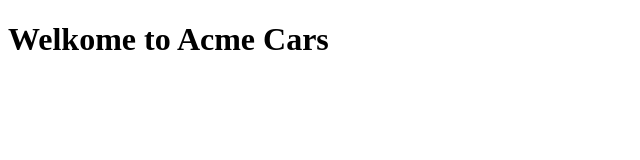
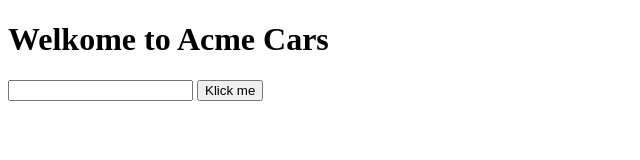
Before and after one commit to Traktor150/AcmeCarsU211006, a website: page public/home.html in a window 1280 px wide. Shown: the whole page, without its empty margins (0-640 px from the left). Drawn offline with Linux system fonts and the light colour scheme.

Commit message:
lagt till så att man kan se all information för en spesefik bil.

```diff
--- a/public/data/Cars.json
+++ b/public/data/Cars.json
@@ -1,5 +1,5 @@
 {"Cars":[
-    {"Id" : "1", "Make": "Volvo", "Model": "V70", "Color": "White", "Km": "1292", "Price":"3465","Year":"1998"},
+    {"Id":"1","Make":"Volvo","Model":"V70","Color":"White","Km":"1292","Price":"3465","Year":"1998"},
     {"Id":"31","Make":"Skoda","Model":"Fabia","Color":"Red","Km":"1292","Price":"76556","Year":"2001"},
     {"Id":"14","Make":"Volvo","Model":"XC90","Color":"Blue","Km":"432","Price":"32001","Year":"2003"},
     {"Id":"4","Make":"Volvo","Model":"V70","Color":"Red","Km":"1223492","Price":"24512","Year":"1998"},
--- a/public/home.html
+++ b/public/home.html
@@ -11,8 +11,46 @@
 
     <div id="myCars"></div>
 
+    <input type="text" id="selectedId" >
+    <button onclick="myFunktion()">Klick me</button>
+
+    <div id="specificCar"></div>
+
     <script src="js/app"></script>
+    <script>
+        function myFunktion() {
+            const dataURL = '../data/cars.json';
+            const req = new XMLHttpRequest();
+            req.open('GET', dataURL);
+            req.responseType = 'json';
+            req.send();
 
+            console.log('Data reseved');
+
+            req.onload = () => {
+                const data = req.response;
+                console.log(data);
+
+                const cars = data['Cars'];
+
+                const x = document.getElementById('selectedId').value;
+                console.log(x);
+
+                for (let i = 0; i < cars.length; i++) {
+                    console.log('chekt index: ' + i);
+                    if (x == cars[i].Id){
+                        console.log('Found index: ' + i);
+                        const car = document.getElementById('specificCar');
+                        const carData = document.createElement('p');
+                        carData.textContent = 'Make: '+ cars[i].Make + ' Model: ' + cars[i].Model + ' Color: ' + cars[i].Color + ' Km: ' + cars[i].Km + ' Price: ' + cars[i].price + ' Year: ' + cars[i].Year
+                        car.appendChild(carData);
+                    }
+                }
+
+
+            }
+        }
+    </script>
 
 </body>
 </html>
--- a/public/script/app.js
+++ b/public/script/app.js
@@ -21,6 +21,8 @@ req.onload = () => {
         console.log(i);
 
         const listItem = document.createElement('li');
+
+        listItem.onclick = 'myFunktion(cars[i].Id)';
         listItem.textContent = cars[i].Make + ' ' + cars[i].Model + ' ' + cars[i].Year;
         myList.appendChild(listItem);
     }
```
